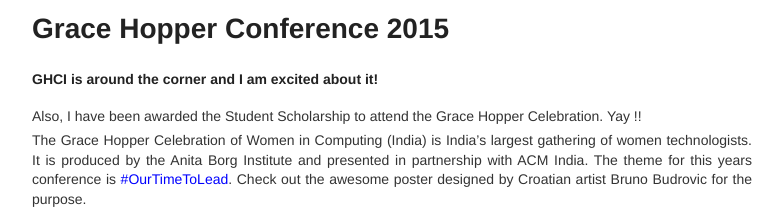
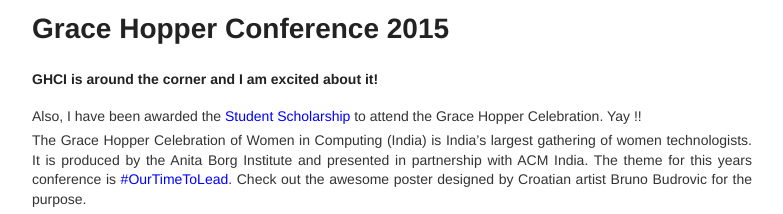
Before and after one commit to tejeswinisundaram/tejeswinisundaram.github.io, a Jekyll site: the page built from _posts/2015-11-27-GHC.md, in a window 1280 px wide. Shown: the part 236-450 px from the top of the page, without its empty margins (248-1031 px from the left). Built offline with Jekyll 4.4.1, drawn with Linux system fonts in a browser that asks for light colours; nearby versions of some CDN libraries; Markdown is read by kramdown in place of the engine named in the settings; grey boxes are pictures that could not be loaded.

Commit message:
Update 2015-11-27-GHC.md

```diff
--- a/_posts/2015-11-27-GHC.md
+++ b/_posts/2015-11-27-GHC.md
@@ -6,7 +6,7 @@
 
 
 
-Also, I have been awarded the Student Scholarship to attend the Grace Hopper Celebration. Yay !!
+Also, I have been awarded the <span style="color:blue">Student Scholarship</span> to attend the Grace Hopper Celebration. Yay !!
 
 
 The Grace Hopper Celebration of Women in Computing (India) is India's largest gathering of women technologists.
```
